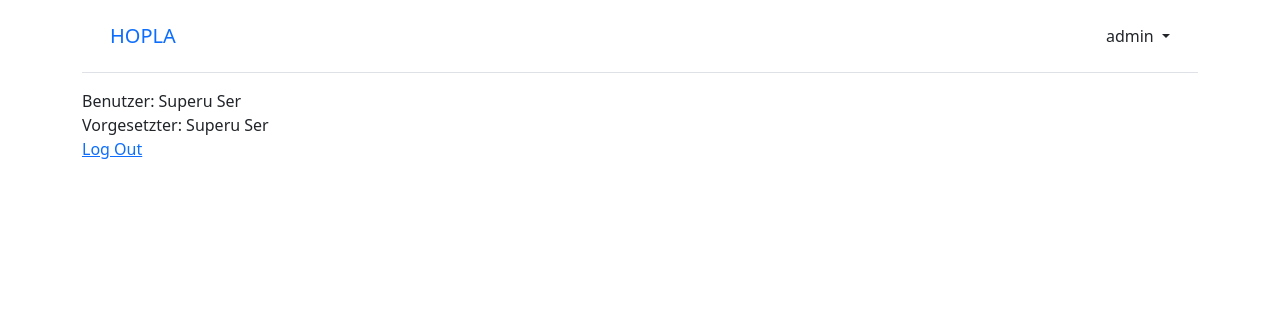
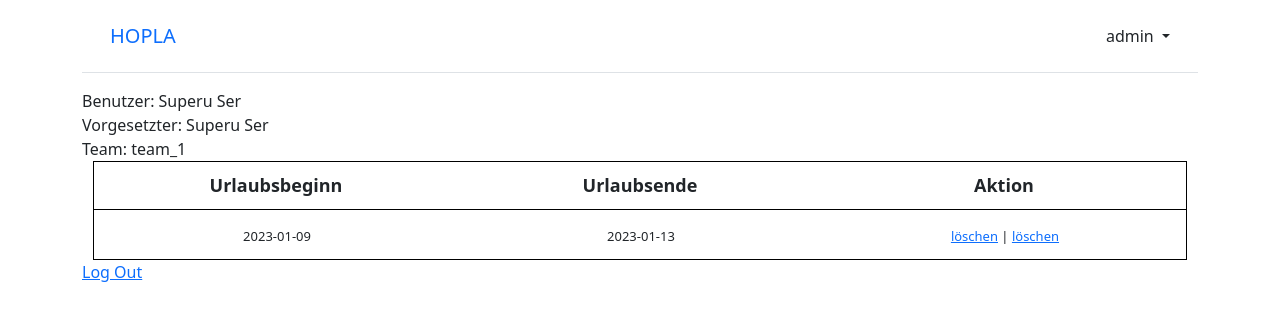
Before and after one commit to CodaCodalis/holiday-leave-planner, a Django app: page / in a window 1280 px wide. Shown: the top 333 px of the page. Run offline with Django 4.2, Linux system fonts and the light colour scheme; a user stored in the database is signed in; data comes from the database, SQL or seed files in the repository; both versions use the stored data as it was after the commit.

Commit message:
HOPLA-37 list logged in user's holiday leaves on homepage

```diff
--- a/django_project/urls.py
+++ b/django_project/urls.py
@@ -15,7 +15,6 @@ Including another URLconf
 """
 from django.contrib import admin
 from django.urls import path, include
-from django.views.generic.base import TemplateView
 
 urlpatterns = [
     path('admin/', admin.site.urls),
--- a/pages/views.py
+++ b/pages/views.py
@@ -1,5 +1,11 @@
 from django.views.generic import TemplateView
+from vacations.models import Vacation
 
 
 class HomePageView(TemplateView):
     template_name = "home.html"
+
+    def get_context_data(self, **kwargs):
+        context = super().get_context_data(**kwargs)
+        context['vacations'] = Vacation.objects.all()
+        return context
--- a/static/css/base.css
+++ b/static/css/base.css
@@ -13,3 +13,27 @@
     height: 100px;
     padding: 20px 0px 0px 5px;
 }
+
+.vacations {
+    width: 98%;
+    height: 98%;
+    margin: auto;
+    font-size: 13px;
+}
+
+.vacations tr, .vactations td {
+    border: 1px solid black;
+}
+
+.vacations th {
+    padding: 10px;
+    text-align: center;
+    font-size: 18px;
+}
+
+.vacations td {
+    text-align: center;
+    width: 200px;
+    height: 50px;
+    padding: 5px 0px 0px 2px;
+}
--- a/templates/home.html
+++ b/templates/home.html
@@ -5,7 +5,24 @@
 {% block content %}
 {% if user.is_authenticated %}
     Benutzer: {{ user.first_name }} {{ user.last_name }} <br>
-    Vorgesetzter: {{ user.supervisor.first_name }} {{ user.supervisor.last_name }}
+    Vorgesetzter: {{ user.supervisor.first_name }} {{ user.supervisor.last_name }} <br>
+    Team: {{ user.team }}
+    <table class="vacations">
+            <tr>
+                <th>Urlaubsbeginn</th>
+                <th>Urlaubsende</th>
+                <th>Aktion</th>
+            </tr>
+            {% for vacation in vacations %}
+                {% if vacation.user.id == user.id %}
+                <tr>
+                    <td>{{ vacation.start_date.isoformat }}</td>
+                    <td>{{ vacation.end_date.isoformat }}</td>
+                    <td><a href="/vacations/edit/{{ vacation.pk }}">löschen</a> | <a href="/vacations/delete/{{ vacation.pk }}">löschen</a></td>
+                </tr>
+                {% endif %}
+            {% endfor %}
+        </table>
   <p><a href="{% url 'logout' %}">Log Out</a></p>
 {% else %}
   <p>Sie sind nicht eingeloggt.</p>
```
Also changed, not shown: db.sqlite3.
